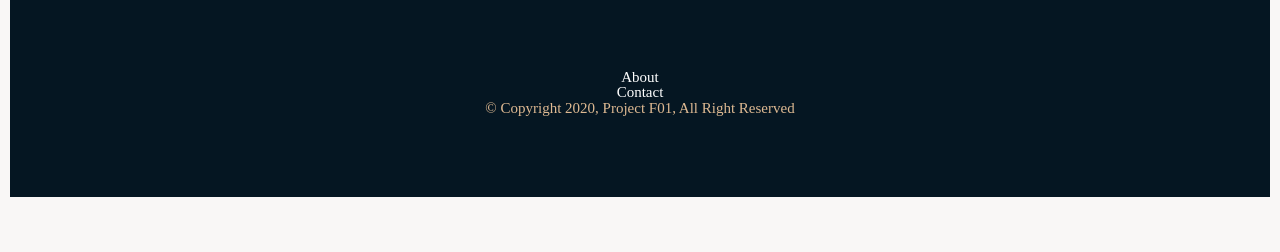
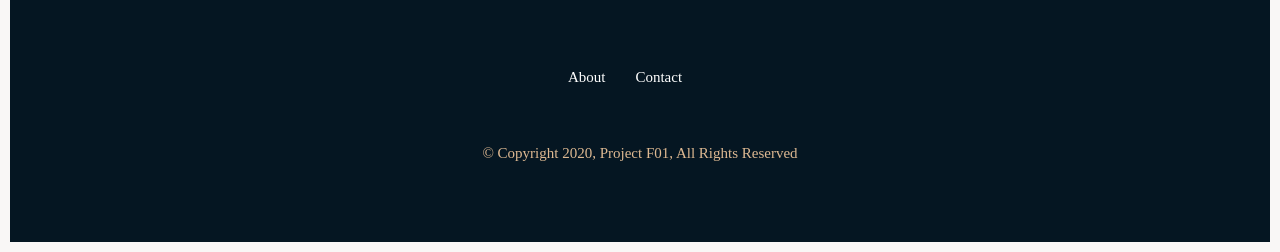
Before and after one commit to FigueroaR/project-f01, a website: page index.html in a window 1280 px wide. Shown: the part 2470-2722 px from the top of the page. Before the commit the page ends 2677 px from the top, so only its background shows below. Drawn offline with Linux system fonts and the light colour scheme.

Commit message:
footer set up

```diff
--- a/index.html
+++ b/index.html
@@ -44,11 +44,11 @@
 
   <footer class="footer">
     <ul class="nav">
-      <li class="nav_item"><a href="#" class="nav__link">About</a></li>
-      <li class="nav_item"><a href="#" class="nav__link">Contact</a></li>
+      <li class="nav_item nav_item--1"><a href="#" class="nav__link">About</a></li>
+      <li class="nav_item nav_item--2"><a href="#" class="nav__link">Contact</a></li>
     </ul>
     <p class="copyright">
-      &copy; Copyright 2020, Project F01, All Right Reserved
+      &copy; Copyright 2020, Project F01, All Rights Reserved
     </p>
   </footer>
 
--- a/sass/_footer.scss
+++ b/sass/_footer.scss
@@ -9,13 +9,9 @@
 
 .nav {
   list-style: none;
-  display: grid;
-  //grid-template-rows: ;
-  grid-template-columns: minmax(min-content, max-content);
-
-  //grid-gap: 1rem;
+  display: flex;
+  //margin-right: auto;
   justify-content: center;
-  align-items: center;
 
   &__link:link,
   &__link:visited {
@@ -24,7 +20,15 @@
     text-decoration: none;
     text-align: center;
     display: block;
+    margin-right: 3rem;
+    margin-bottom: 6rem;
+  }
 
+  &__link:hover,
+  &__link:active {
+    background-color: transparent;
+    transform: translateY(-3px);  // negative number pull it up
+    color: $color-2;
   }
 }
 
```
Also changed, not shown: css/style.css.
